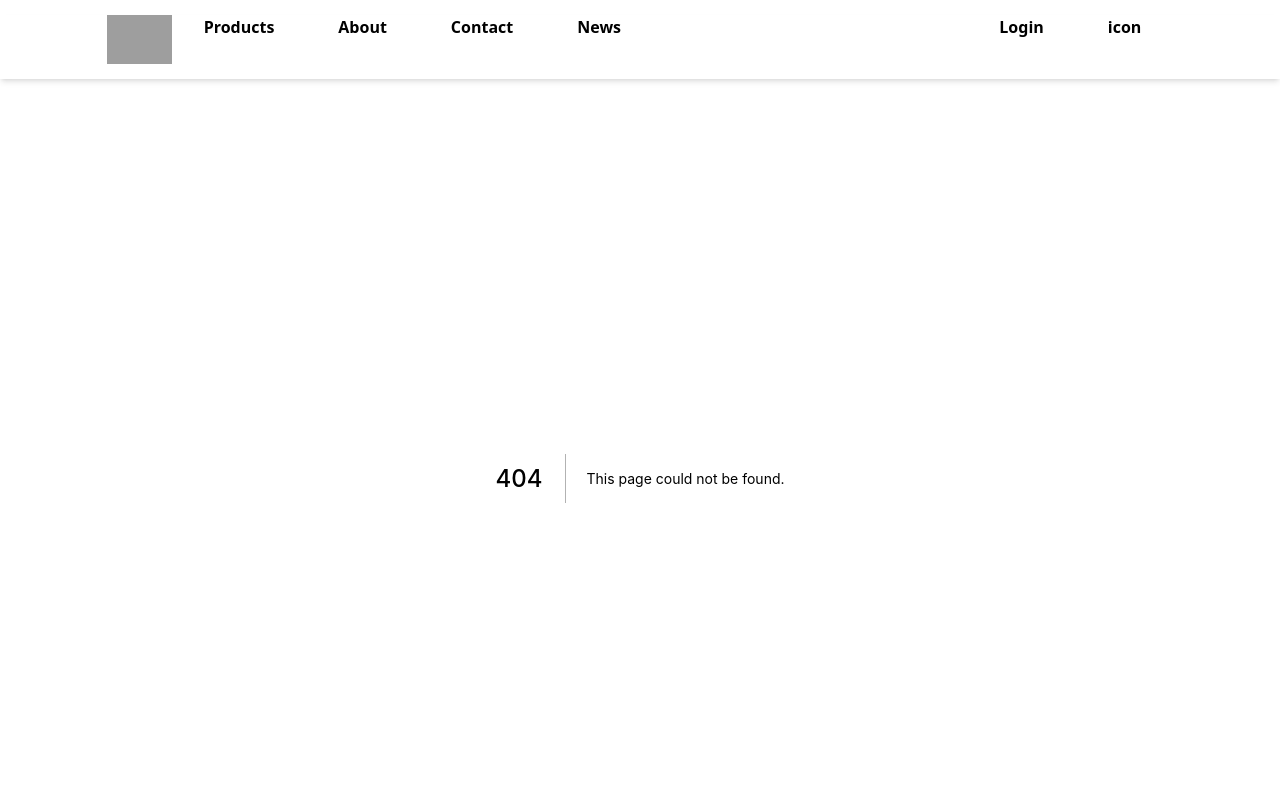
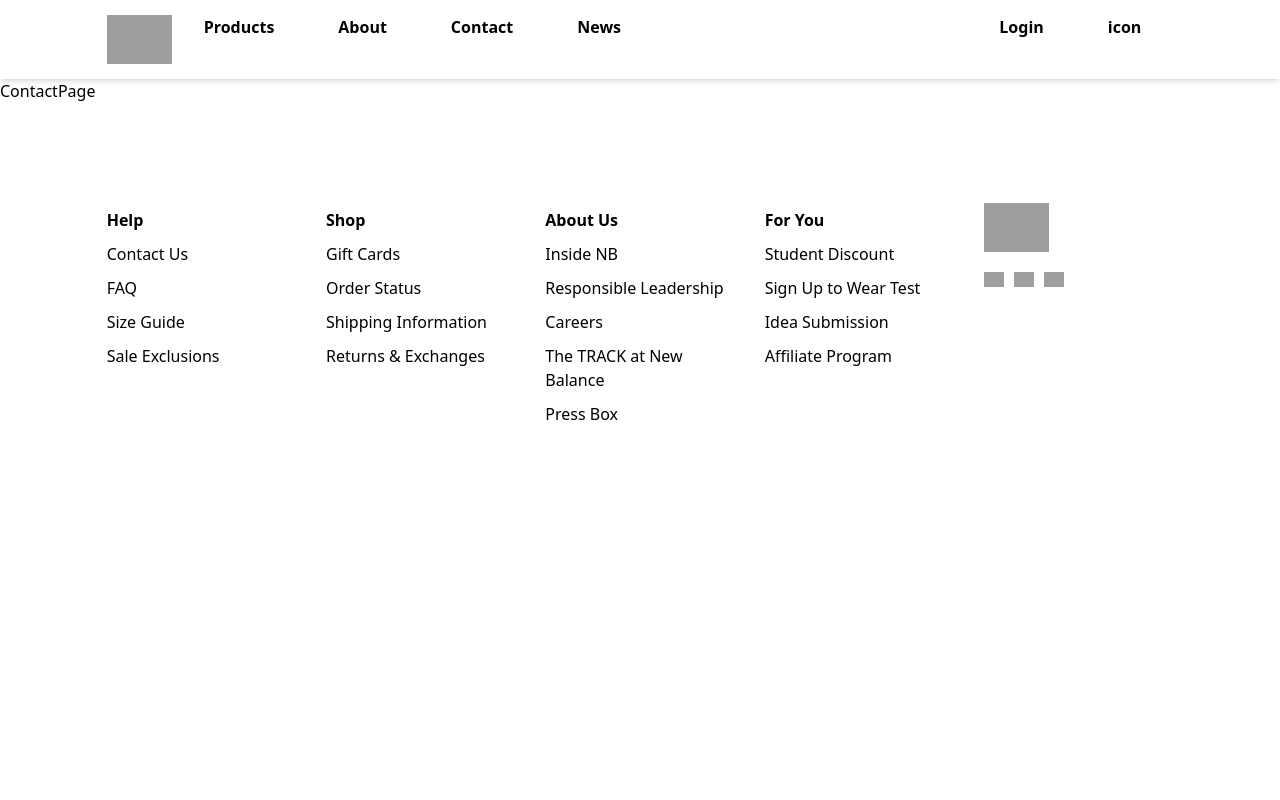
Before and after one commit to VuongWeb/G3Nextjs, a Next.js app in the folder Client/: page /contact in a window 1280 px wide. Before the commit this address had no page. Shown: the top 800 px of the page. Built offline with nearby package versions, Linux system fonts and the light colour scheme; grey boxes are pictures that could not be loaded.

Commit message:
feat: update test file

```diff
--- /dev/null
+++ b/Client/pages/contact/index.tsx
@@ -0,0 +1,12 @@
+import React from 'react'
+import style from '../../styles/contact.module.css'
+
+type Props = {}
+
+const ContactPage = (props: Props) => {
+  return (
+    <div>ContactPage</div>
+  )
+}
+
+export default ContactPage
```
Also changed, not shown: Client/styles/contact.module.css (added).
